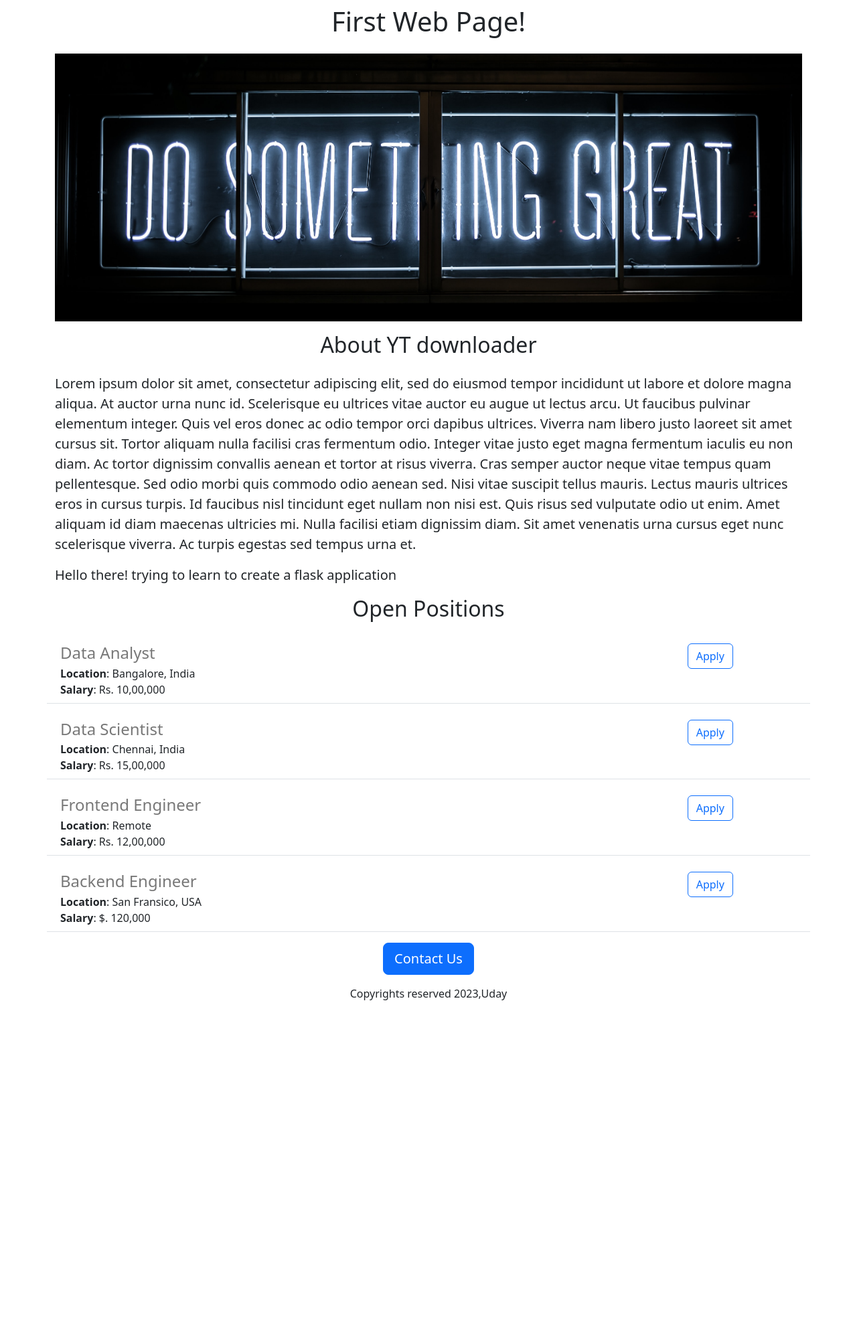
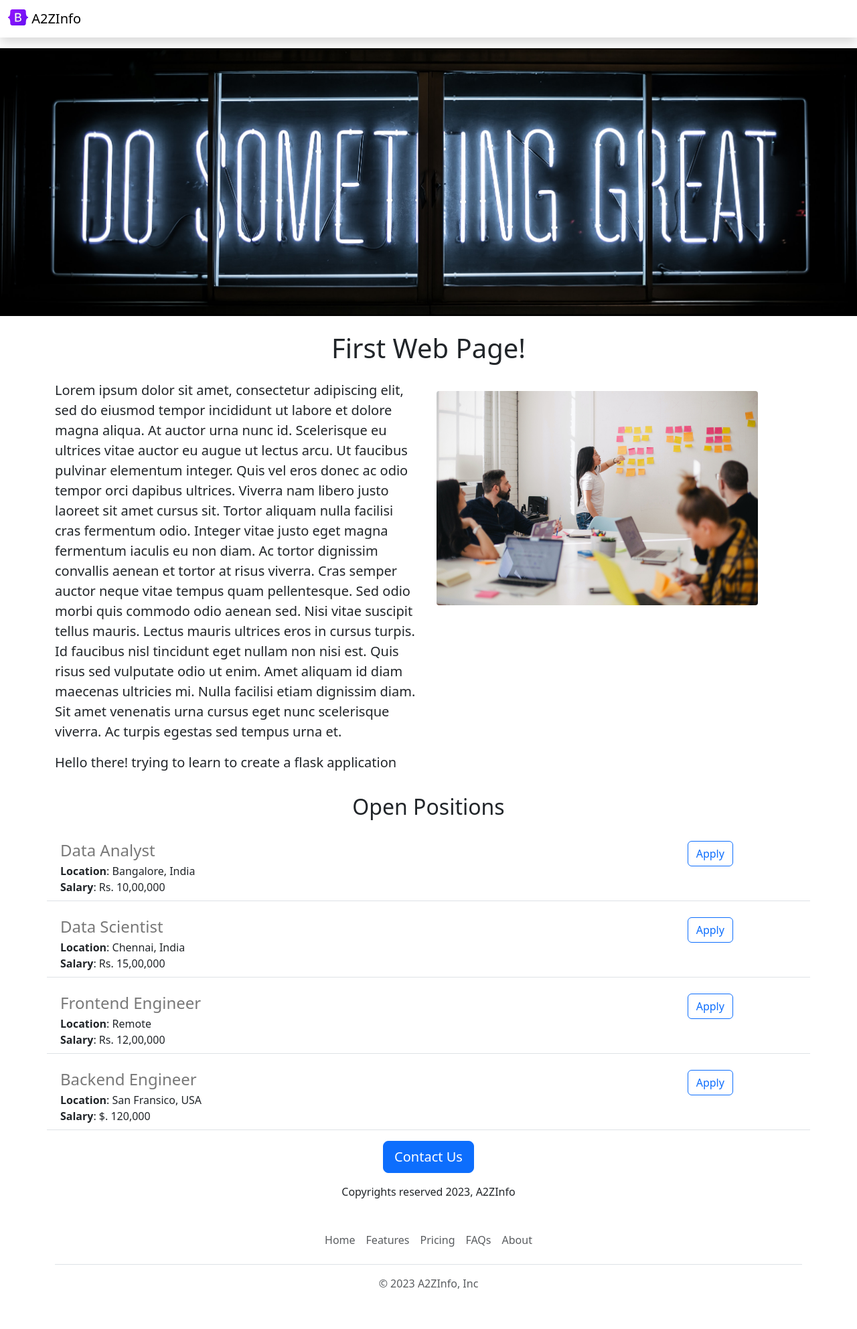
Before and after one commit to Eswara-Uday-Kumar/flask-web-app-v2, a Flask app: page / in a window 1280 px wide. Shown: the whole page at 67% size. Before the commit the page ends 1494 px from the top, so only its background shows below. Run offline with Flask 3, Linux system fonts and the light colour scheme.

Commit message:
Added few more content to html

```diff
--- /dev/null
+++ b/Flask_Web_App/templates/footer.html
@@ -0,0 +1,12 @@
+<div class="container">
+    <footer class="py-3 my-4">
+      <ul class="nav justify-content-center border-bottom pb-3 mb-3">
+        <li class="nav-item"><a href="#" class="nav-link px-2 text-body-secondary">Home</a></li>
+        <li class="nav-item"><a href="#" class="nav-link px-2 text-body-secondary">Features</a></li>
+        <li class="nav-item"><a href="#" class="nav-link px-2 text-body-secondary">Pricing</a></li>
+        <li class="nav-item"><a href="#" class="nav-link px-2 text-body-secondary">FAQs</a></li>
+        <li class="nav-item"><a href="#" class="nav-link px-2 text-body-secondary">About</a></li>
+      </ul>
+      <p class="text-center text-body-secondary">&copy; 2023 A2ZInfo, Inc</p>
+    </footer>
+</div>
--- a/Flask_Web_App/templates/home.html
+++ b/Flask_Web_App/templates/home.html
@@ -13,20 +13,29 @@
                 object-fit: cover;
                 height: 400px;
                 width: 100%;
+                margin-bottom: 16px;
             }
         </style>
     </head>
 
     <body>
+        {% include 'nav.html' %}
+        <img class="img-fluid" style="margin-top: 16px;" id="banner" src="http://127.0.0.1:5000/static/web_img_for_flask_app.jpg", height="320">
         <div class="container">
             <h1 class="text-center mt-2 mb-4">First Web Page!</h1>
-            <img class="img-fluid" id="banner" src="http://127.0.0.1:5000/static/web_img_for_flask_app.jpg", height="320">
-            <h2 class="text-center mt-3 mb-4">About YT downloader</h2>
+
+            <!--<h2 class="text-center mt-3 mb-4">About YT downloader</h2>-->
+            <div class="row" style="margin-bottom: 16px;">
+                <div class="col-md-6">
                     <p class="lead">
                         Lorem ipsum dolor sit amet, consectetur adipiscing elit, sed do eiusmod tempor incididunt ut labore et dolore magna aliqua. At auctor urna nunc id. Scelerisque eu ultrices vitae auctor eu augue ut lectus arcu. Ut faucibus pulvinar elementum integer. Quis vel eros donec ac odio tempor orci dapibus ultrices. Viverra nam libero justo laoreet sit amet cursus sit. Tortor aliquam nulla facilisi cras fermentum odio. Integer vitae justo eget magna fermentum iaculis eu non diam. Ac tortor dignissim convallis aenean et tortor at risus viverra. Cras semper auctor neque vitae tempus quam pellentesque. Sed odio morbi quis commodo odio aenean sed. Nisi vitae suscipit tellus mauris. Lectus mauris ultrices eros in cursus turpis. Id faucibus nisl tincidunt eget nullam non nisi est. Quis risus sed vulputate odio ut enim. Amet aliquam id diam maecenas ultricies mi. Nulla facilisi etiam dignissim diam. Sit amet venenatis urna cursus eget nunc scelerisque viverra. Ac turpis egestas sed tempus urna et.
                     </p>
                     <p class="lead">Hello there! trying to learn to create a flask application</p>
-
+                </div>
+                <div class="d-none d-md-block col-md-6" style = "margin-top: 16px;">
+                    <img src = '/static/employees.jpg' style = "height: 320px; border-radius: 4px;"/>
+                </div>
+            </div>
                 <h2 class="text-center mt-2 mb-4">Open Positions</h2>
                 <div>
                     {% for job in jobs %}
@@ -35,8 +44,10 @@
                 </div>
                 <div class="text-center">
                     <button class="btn btn-primary btn-lg">Contact Us</button>
-                <p class="mt-3">Copyrights reserved 2023,Uday</p>
+                    <p class="mt-3">Copyrights reserved 2023, A2ZInfo</p>
                 </div>
             </div>
+        </div>
+        {% include 'footer.html' %}
     </body>
 </html>
--- /dev/null
+++ b/Flask_Web_App/templates/nav.html
@@ -0,0 +1,9 @@
+<nav class="navbar shadow fixed-top bg-white">
+    <div class="container-fluid">
+      <a class="navbar-brand" href="#">
+        <img src="/static/logo.svg" alt="Logo" width="30" height="24" class="d-inline-block align-text-top">
+        A2ZInfo
+      </a>
+    </div>
+</nav>
+<div style = "height: 56px;"></div>
```
Also changed, not shown: Flask_Web_App/static/employees.jpg (added), Flask_Web_App/static/logo.svg (added). Lines whose indentation alone changed are shown as unchanged.
